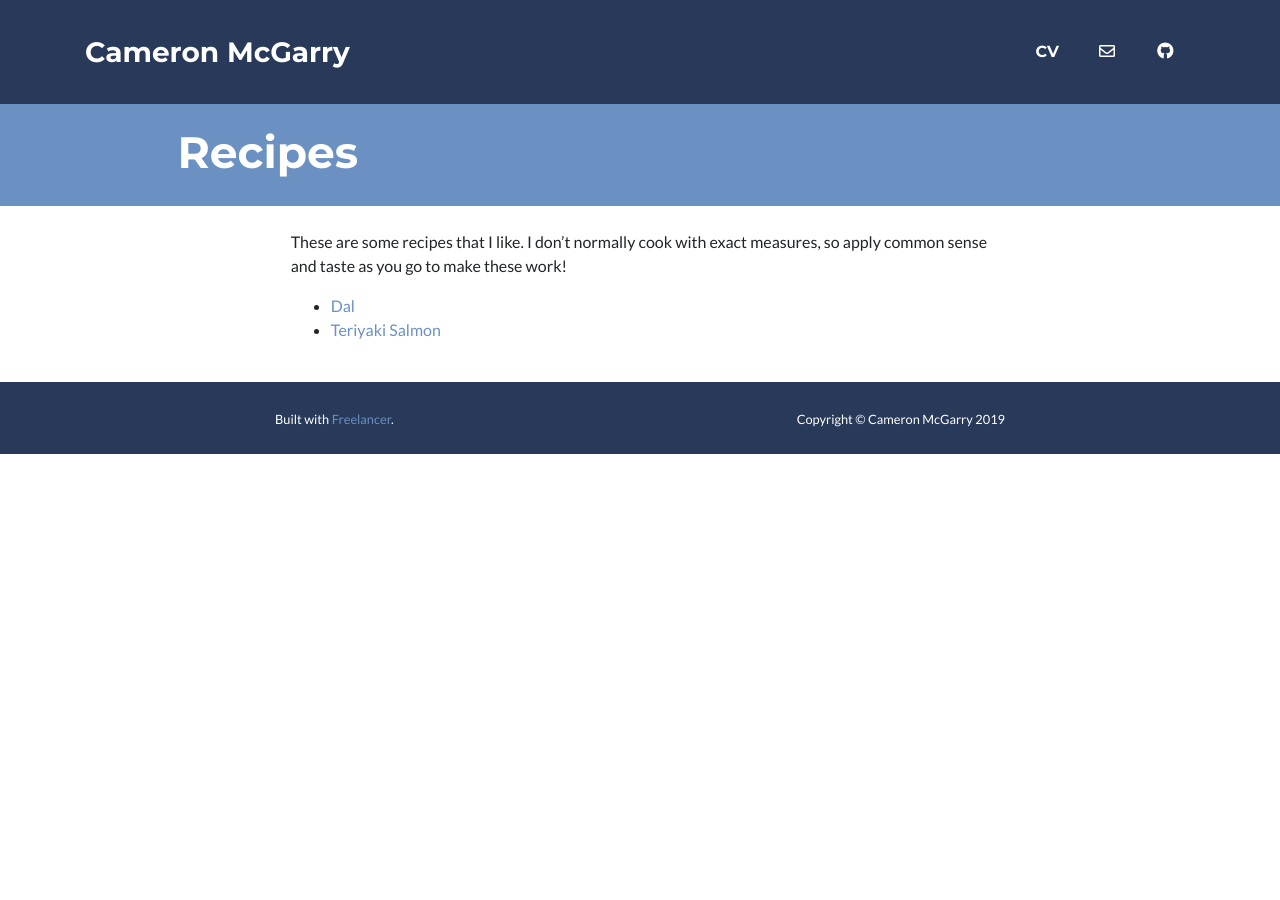
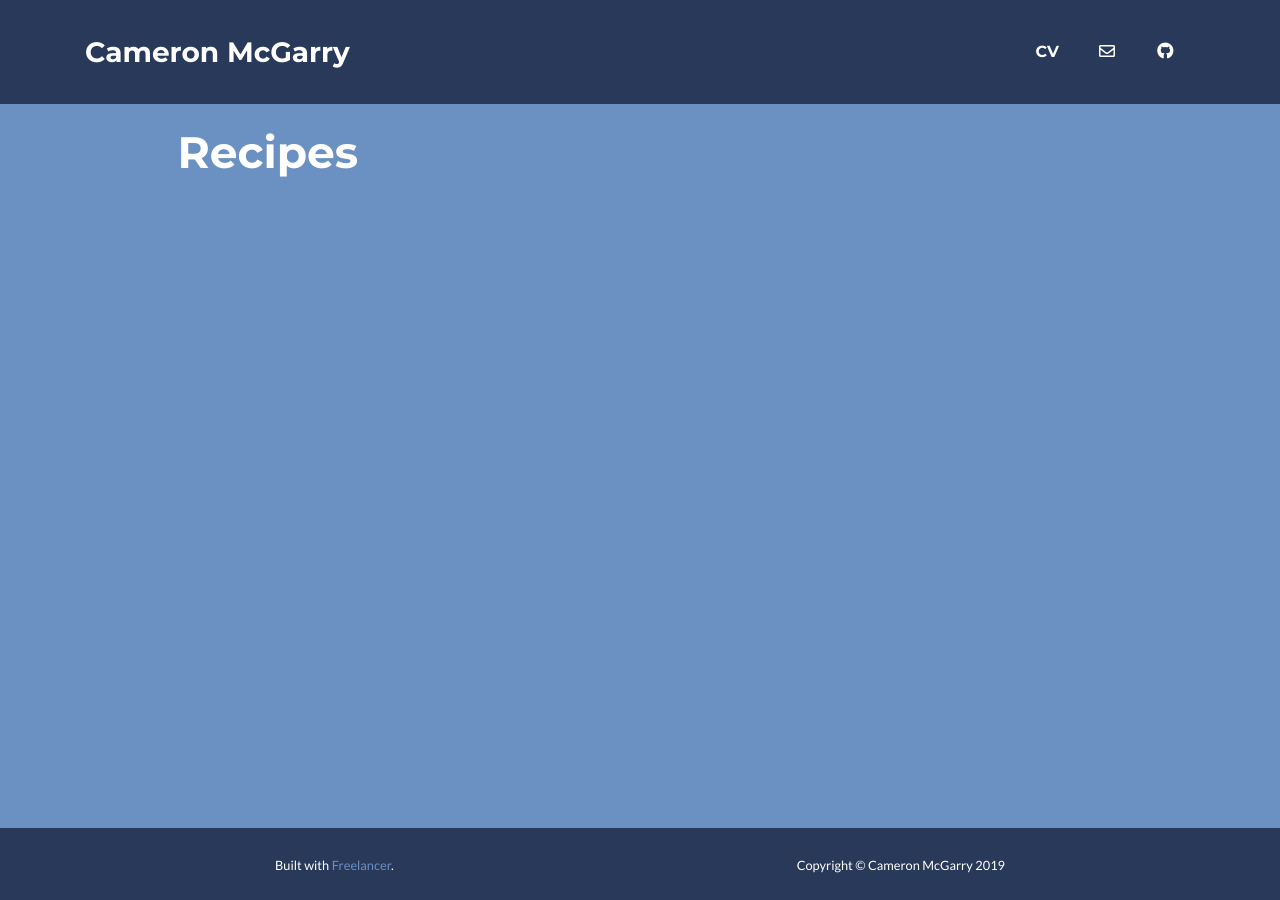
Before and after one commit to mcgarc/mcgarc.github.io, a Jekyll site: the page built from recipes/index.md, in a window 1280 px wide and 900 px high. Built offline with Jekyll 4.4.1, drawn with Linux system fonts in a browser that asks for light colours; nearby versions of some CDN libraries.

Commit message:
Fix footer for page layout

```diff
--- a/_layouts/page.html
+++ b/_layouts/page.html
@@ -51,7 +51,7 @@
   </nav>
 
   <!-- Masthead -->
-  <header class="masthead-thin bg-primary text-white text-left">
+  <header class="masthead-thin bg-primary text-white text-left" style="height: 100vh;">
     <div class="container d-flex align-items-left flex-column">
       <!-- Masthead Heading -->
       <h1 class="masthead-thin-heading offset-sm-1">{{ page.title }}</h1>
@@ -63,7 +63,7 @@
   </div>
 
   <!-- Copyright Section -->
-  <section class="copyright py-4 text-white">
+  <section class="copyright py-4 text-white fixed-bottom">
       <div class="container">
       <div class="row">
       <div class="col-lg-4 ml-auto text-left">
```
